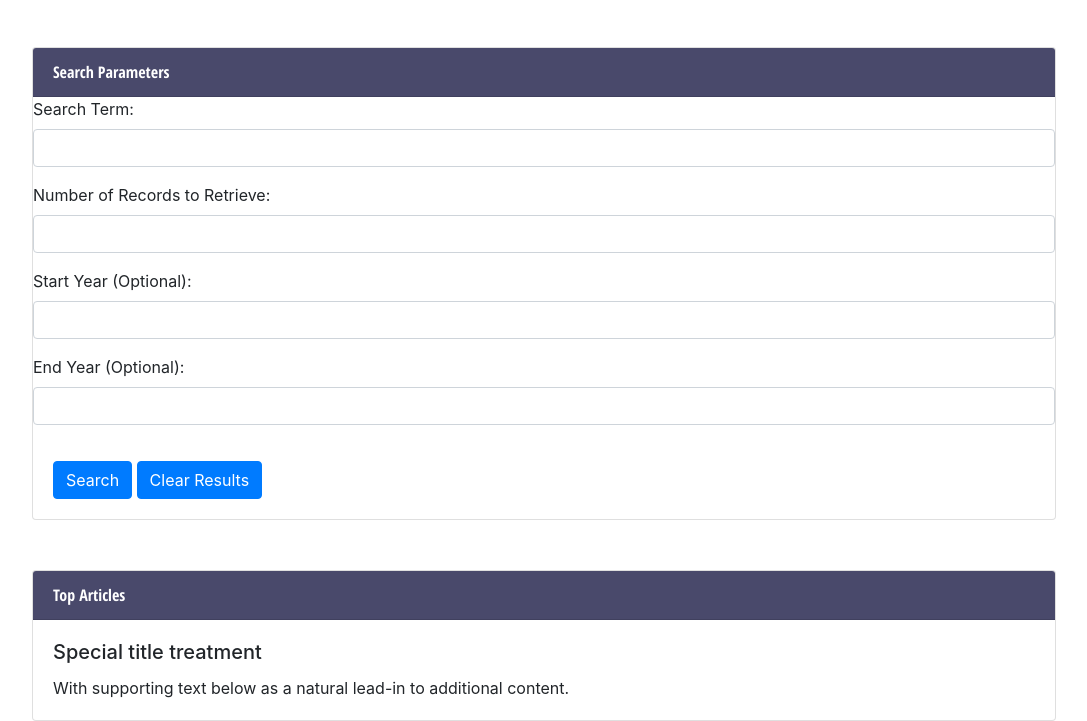
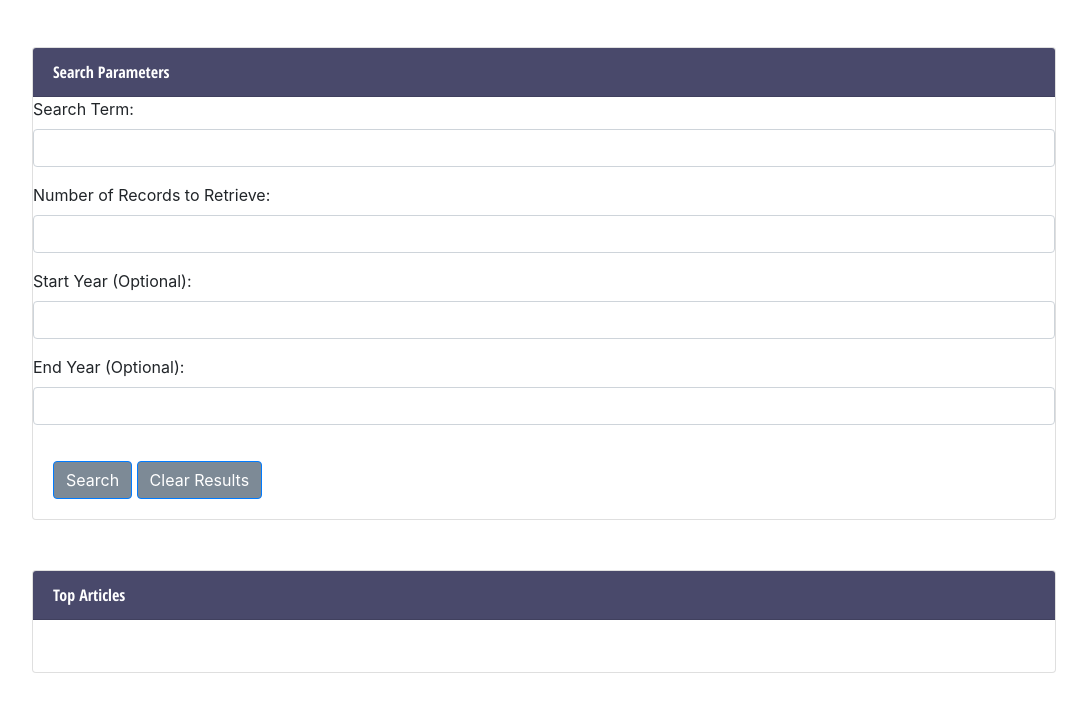
Before and after one commit to tifferun/HfNyTimesPractice-, a plain HTML site: page index.html in a window 1280 px wide. Shown: the part 203-924 px from the top of the page, without its empty margins (96-1183 px from the left). After the commit the page ends 876 px from the top, so only its background shows below. Drawn offline with nearby package versions, Linux system fonts and the light colour scheme.

Commit message:
updated buttons

```diff
--- a/index.html
+++ b/index.html
@@ -81,11 +81,13 @@
                     <!-- This is by bottom card -->
                     <div class="card">
                         <div class="card-header">
-                        Top Articles
+                            Top Articles
                         </div>
                         <div class="card-body">
-                            <h5 class="card-title">Special title treatment</h5>
-                            <p class="card-text">With supporting text below as a natural lead-in to additional content.</p>
+                            <h5 class="card-title">
+
+                            </h5>
+                            <p class="card-text"></p>
                         </div>
                     </div>
                 </div>
--- a/style.css
+++ b/style.css
@@ -41,3 +41,12 @@ font-family: 'Open Sans Condensed', sans-serif;
 margin-top: 50px;
 width: 1024px;
     }
+
+.btn-primary {
+background-color: #7d8a96;
+}
+
+.btn {
+background-color: #7d8a96;
+outline-color: #7d8a96;
+}
```
